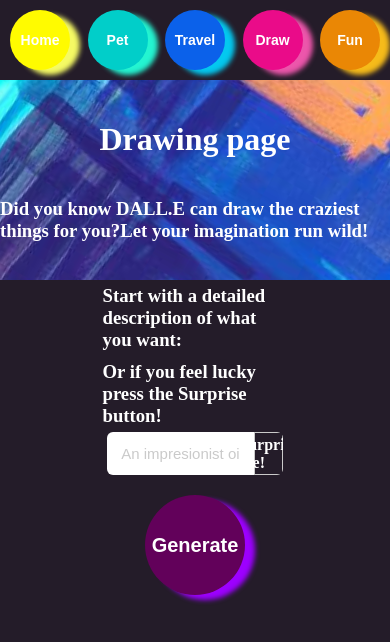
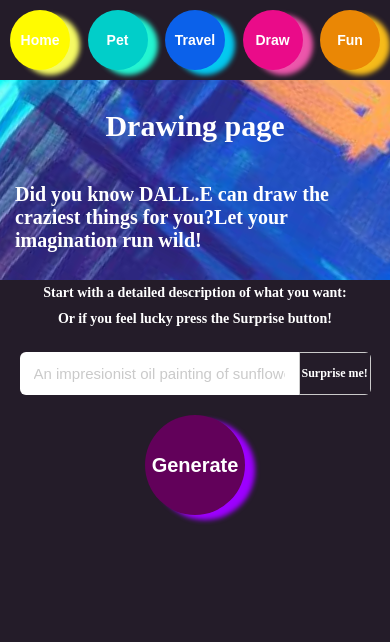
Before and after one commit to MonicaCodreanu/openAiApp, a Next.js app: page /draw in a window 390 px wide. Shown: the top 642 px of the page. Built offline with nearby package versions, Linux system fonts and the light colour scheme.

Commit message:
mobile version modifications

```diff
--- a/pages/draw.module.css
+++ b/pages/draw.module.css
@@ -91,3 +91,32 @@
   max-width: 33%;
   flex-grow: 1;
 }
+
+@media only screen and (max-width: 490px) {
+  .introSection h1 {
+    font-size: 30px;
+  }
+  .introSection h3 {
+    margin-left: 15px;
+    margin-right: 15px;
+    font-size: 20px;
+  }
+  .drawingContainer {
+    width: 90vw;
+  }
+  .drawingContainer h3 {
+    font-size: 14px;
+  }
+  .inputContainer {
+    margin-top: 20px;
+    width: 100%;
+  }
+  .inputContainer input {
+    width: 80%;
+  }
+  .surprise {
+    width: 20%;
+    font-size: 12px;
+    text-align: center;
+  }
+}
```
Also changed, not shown: pages/fun.js (+37 -34 lines), pages/fun.module.css (+21 -15 lines).
